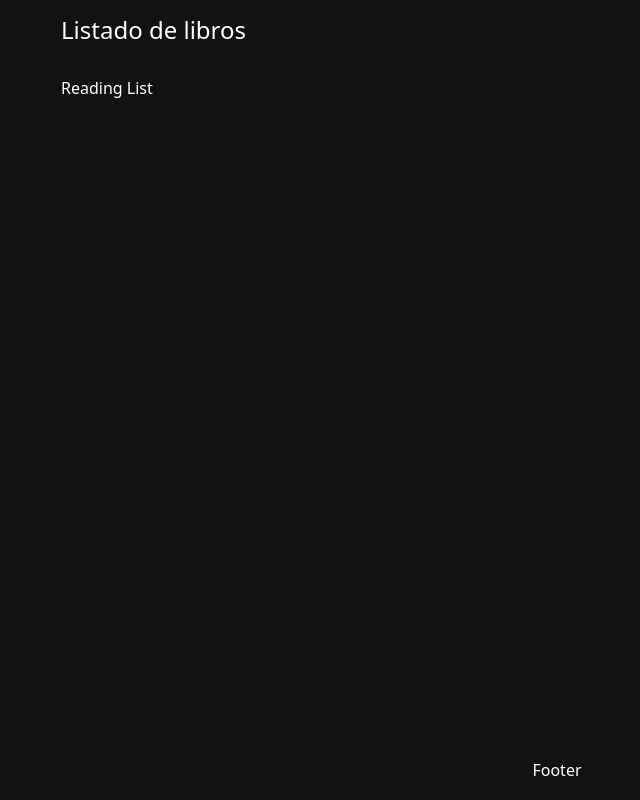
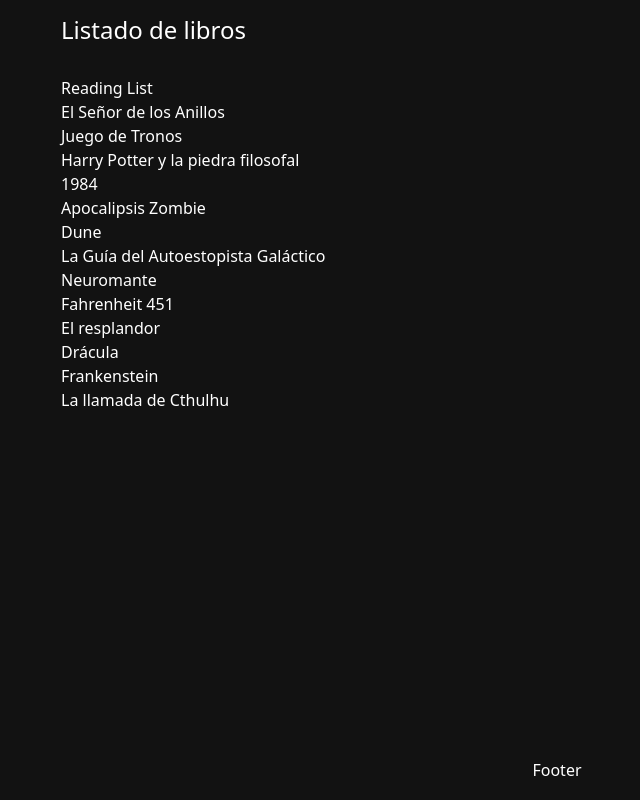
Before and after one commit to eeFee87/next-reading-list, a Next.js app: page / in a window 1280 px wide. Shown: the whole page, without its empty margins (83-723 px from the left). Built offline with nearby package versions, Linux system fonts and the light colour scheme.

Commit message:
mostramos listado de libros

```diff
--- a/app/page.js
+++ b/app/page.js
@@ -1,7 +1,18 @@
+'use client';
+import data from '../books.json';
+
+const books = data.library.map((data) => data.book);
 export default function Home() {
   return (
     <main>
-      <main>Reading List</main>
+      <h1>Reading List</h1>
+      <article>
+        {books.map((book) => (
+          <div key={book.ISBN}>
+            <p>{book.title}</p>
+          </div>
+        ))}
+      </article>
     </main>
   );
 }
```
